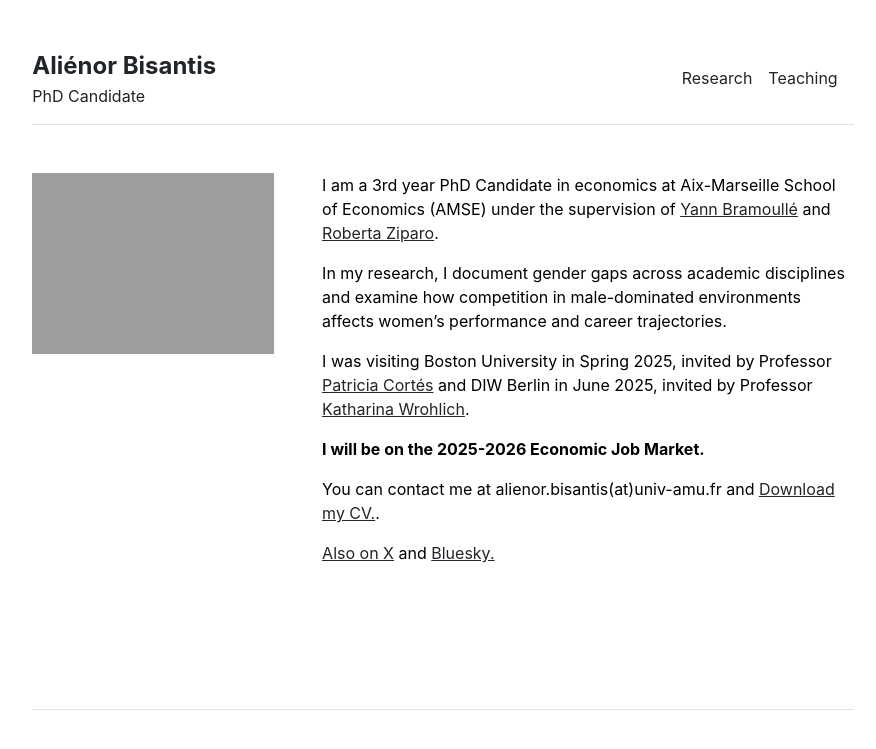
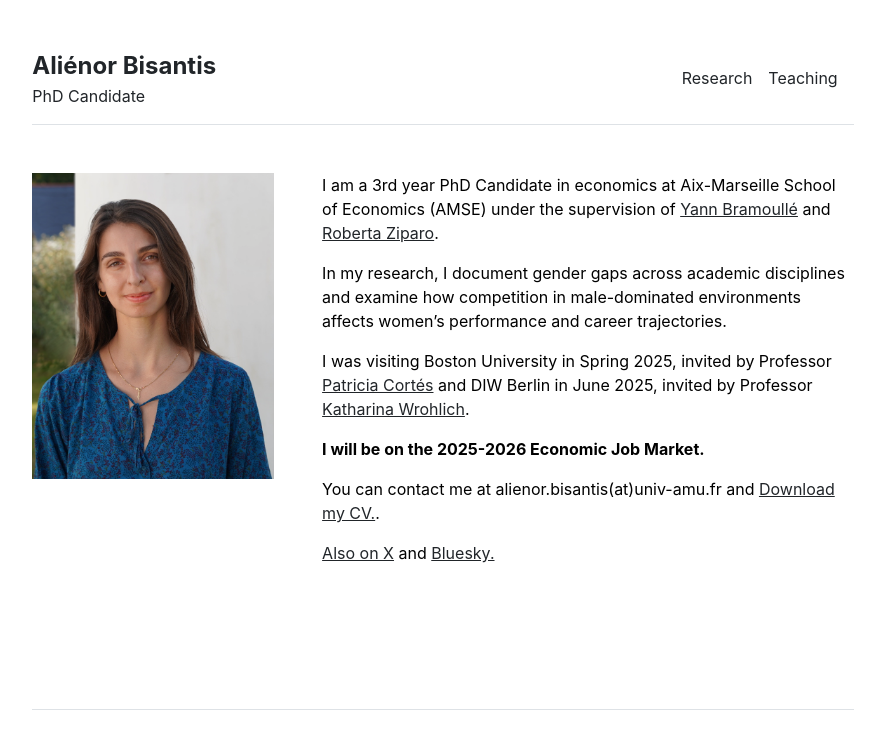
Before and after one commit to alienorbisantis/alienorbisantis.github.io, a Jekyll site: the page built from index.md, in a window 1280 px wide. Shown: the top 749 px of the page, without its empty margins (197-1073 px from the left). Built offline with Jekyll 4.4.1, drawn with Linux system fonts in a browser that asks for light colours.

Commit message:
Update home.html

```diff
--- a/_layouts/home.html
+++ b/_layouts/home.html
@@ -4,7 +4,7 @@
 
 <div class="row g-5 mb-5">
   <div class="col-md-4">
-    <img src="{{ site.github.url }}/assets/img/2023-03-06 16.21.54.jpg" alt="Home" width="100%">
+    <img src="{{ site.github.url }}/assets/img/2023-03-06 16.21.54.jpg.png" alt="Home" width="100%">
   </div>
   <div class="col-md-8">
     {{ content }}
```
